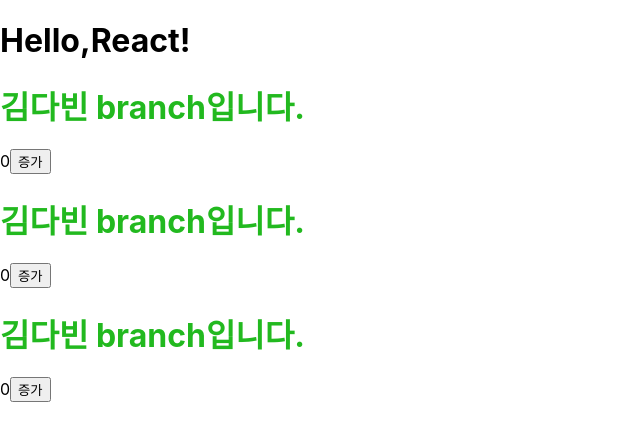
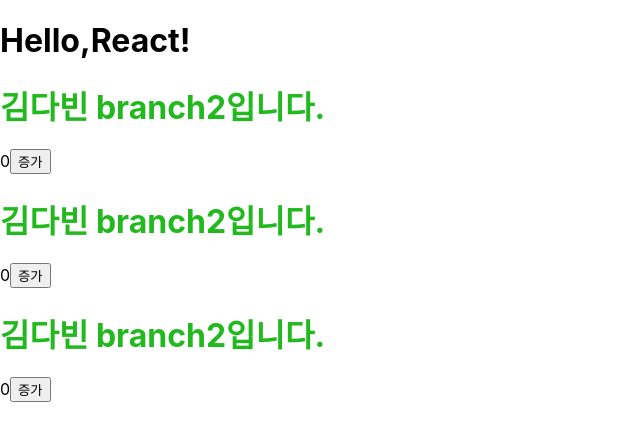
Before and after one commit to 23-SWCD/Front-End, a React (Create React App) app in the folder tommorrow/: page / in a window 1280 px wide. Shown: the top 440 px of the page, without its empty margins (0-640 px from the left). Built offline with nearby package versions, Linux system fonts and the light colour scheme; the HTML template or start-up script is replaced by a standard one.

Commit message:
branch commit

```diff
--- a/tommorrow/src/Test.js
+++ b/tommorrow/src/Test.js
@@ -1,13 +1,13 @@
 //rfce-> tap
-import React, {useState} from 'react'
+import React, { useState } from 'react'
 
 function Test() {
-  const[Temp, setTemp] = useState(0);
+  const [Temp, setTemp] = useState(0);
   return (
     <div>
-      <h1 className='test'> 김다빈 branch입니다.  </h1>
+      <h1 className='test'> 김다빈 branch2입니다.  </h1>
       {Temp}
-      <button onClick={function() { setTemp(Temp +3)}}>증가</button>
+      <button onClick={function () { setTemp(Temp + 3) }}>증가</button>
     </div>
   );
 }
```
